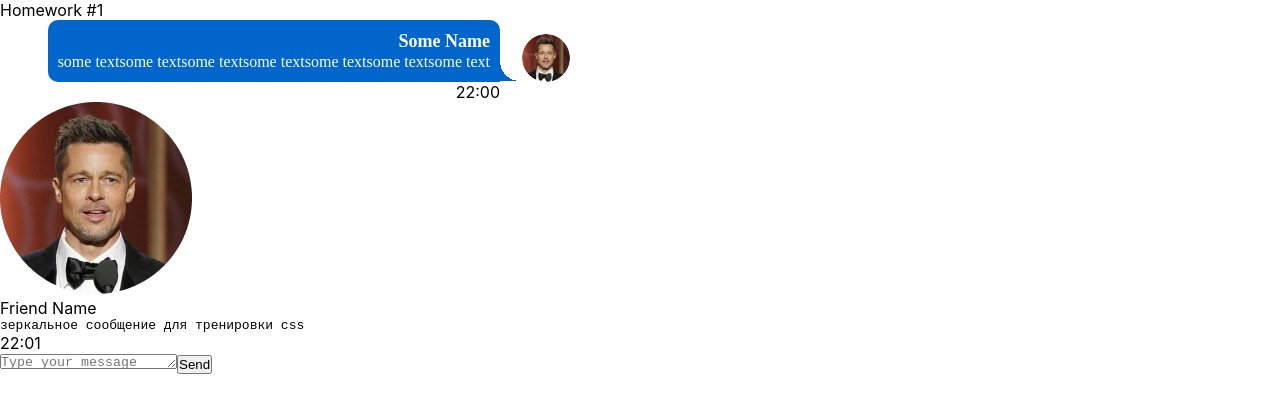
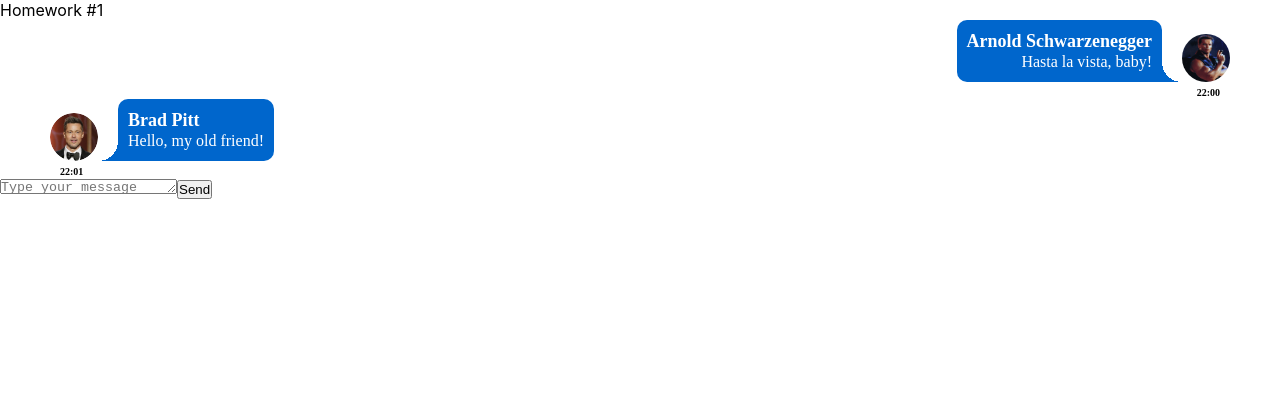
Before and after one commit to andreypats/homeworkAutochecking, a React (Create React App) app: page / in a window 1280 px wide. Shown: the top 412 px of the page. Built offline with nearby package versions, Linux system fonts and the light colour scheme.

Commit message:
Change message styles

```diff
--- a/src/s2-homeworks/hw01/HW1.tsx
+++ b/src/s2-homeworks/hw01/HW1.tsx
@@ -4,6 +4,7 @@
 import s2 from '../../s1-main/App.module.css'
 import FriendMessage from './friend-message/FriendMessage'
 import avatar from './avatar.png'
+import arnold from './arnold.png'
 
 /*
 * 1 - описать тип MessageType
@@ -24,11 +25,11 @@
 export const message0: MessageType = {
     id: 0,
     user: {
-        avatar: avatar, // можно менять
-        name: 'Some Name',  // можно менять
+        avatar: arnold, // можно менять
+        name: 'Arnold Schwarzenegger',  // можно менять
     },
     message: {
-        text: 'some textsome textsome textsome textsome textsome textsome text', // можно менять
+        text: 'Hasta la vista, baby!', // можно менять
         time: '22:00', // можно менять
     },
 }
@@ -36,10 +37,10 @@
     id: 100,
     user: {
         avatar: avatar, // можно менять
-        name: 'Friend Name', // можно менять
+        name: 'Brad Pitt', // можно менять
     },
     message: {
-        text: 'зеркальное сообщение для тренировки css', // можно менять
+        text: 'Hello, my old friend!', // можно менять
         time: '22:01', // можно менять
     },
 }
--- a/src/s2-homeworks/hw01/friend-message/FriendMessage.module.css
+++ b/src/s2-homeworks/hw01/friend-message/FriendMessage.module.css
@@ -1,31 +1,66 @@
 .friendMessage {
-
+    display: flex;
+    flex-direction: column;
+    margin-left: 50px;
 }
 
 .friendImageAndText {
-
+    position: relative;
+    display: flex;
+    align-items: flex-end;
 }
 
 .friendImageAndText img {
-
+    height: 48px;
+    width: 48px;
+    border-radius: 50%;
 }
 
 .friendText {
-
+    right: 0;
+    padding: 10px;
+    border-radius: 10px 10px 10px 0;
+    background-color: #0066CC;
+    text-align: left;
+    margin-left: 20px;
+    max-width: 95vh;
 }
 
-.friendText:after {
+.friendText:before {
+    content: "";
+    position: absolute;
+    left: 48px;
+    bottom: 0;
 
+    height: 20px;
+    width: 20px;
+    background: radial-gradient(circle at left 0, #FFFFFF 20px, #0066CC 0);
 }
 
 .friendName {
-
+    font-family: 'Montserrat', serif;
+    font-style: normal;
+    font-weight: 600;
+    font-size: 18px;
+    line-height: 22px;
+    color: #FFFFFF;
 }
 
 .friendMessageText {
-
+    font-family: 'Montserrat', serif;
+    font-style: normal;
+    font-weight: 400;
+    font-size: 16px;
+    line-height: 20px;
+    color: #FFFFFF;
 }
 
 .friendTime {
-
+    font-family: 'Montserrat', serif;
+    font-style: normal;
+    font-weight: 600;
+    font-size: 10px;
+    line-height: 12px;
+    color: #000000;
+    margin: 5px 0 0 10px;
 }
--- a/src/s2-homeworks/hw01/message/Message.module.css
+++ b/src/s2-homeworks/hw01/message/Message.module.css
@@ -1,22 +1,21 @@
 .message {
-    position: relative;
-    width: 500px;
-
+    display: flex;
+    flex-direction: column;
+    align-items: flex-end;
+    margin-right: 50px;
 }
 
 .imageAndText {
+    position: relative;
     display: flex;
     flex-direction: row-reverse;
-    justify-content: flex-start;
-    align-items: flex-end; /*сдвинуть вниз*/
+    align-items: flex-end;
 }
 
 .imageAndText img {
-    position: absolute;
-    right: -70px;
     height: 48px;
     width: 48px;
-    border-radius: 50%; /*дает круглую аватарку*/
+    border-radius: 50%;
 }
 
 .text {
@@ -25,17 +24,19 @@
     border-radius: 10px 10px 0 10px;
     background-color: #0066CC;
     text-align: right;
+    margin-right: 20px;
+    max-width: 95vh;
 }
 
 .text:after {
+    content: "";
+    position: absolute;
+    right: 48px;
+    bottom: 0;
+
     height: 20px;
     width: 20px;
     background: radial-gradient(circle at right 0, #FFFFFF 20px, #0066CC 0);
-
-    content: "";
-    position: absolute;
-    right: -20px;
-    bottom: 21px;
 }
 
 .name {
@@ -44,7 +45,6 @@
     font-weight: 600;
     font-size: 18px;
     line-height: 22px;
-
     color: #FFFFFF;
 }
 
@@ -54,11 +54,16 @@
     font-weight: 400;
     font-size: 16px;
     line-height: 20px;
-
     color: #FFFFFF;
 
 }
 
 .time {
-    text-align: right;
+    font-family: 'Montserrat', serif;
+    font-style: normal;
+    font-weight: 600;
+    font-size: 10px;
+    line-height: 12px;
+    color: #000000;
+    margin: 5px 10px 0 0;
 }
--- a/src/s2-homeworks/hw01/message/Message.tsx
+++ b/src/s2-homeworks/hw01/message/Message.tsx
@@ -25,11 +25,11 @@
                         {props.message.user.name}
                         {/**/}
                     </div>
-                    <pre id={'hw1-text-' + props.message.id} className={s.messageText}>
+                    <div id={'hw1-text-' + props.message.id} className={s.messageText}>
                         {/*создаёт студент*/}
                         {props.message.message.text}
                         {/**/}
-                    </pre>
+                    </div>
                 </div>
             </div>
             <div id={'hw1-time-' + props.message.id} className={s.time}>
```
Also changed, not shown: src/s2-homeworks/hw01/arnold.png (added).
